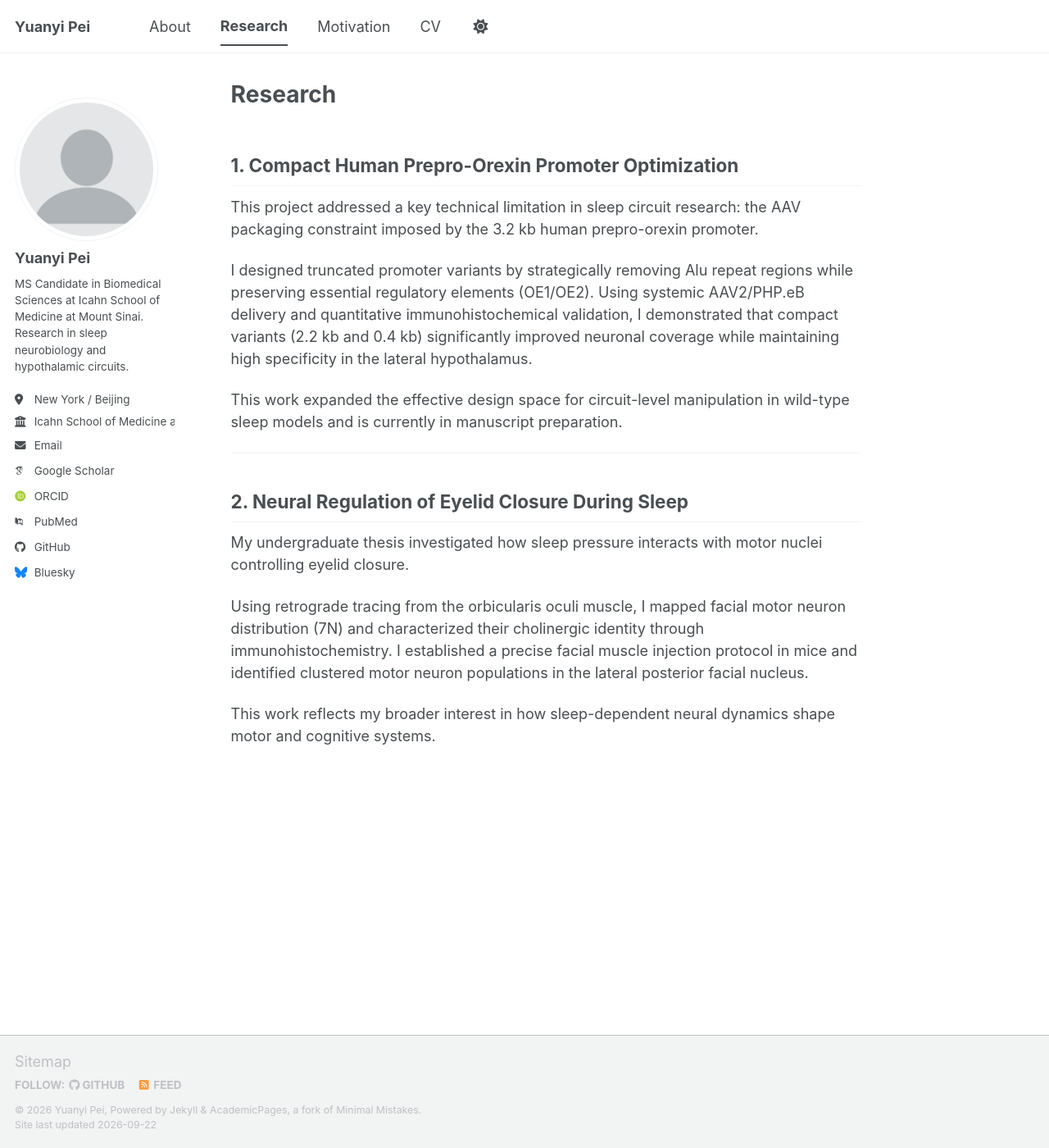
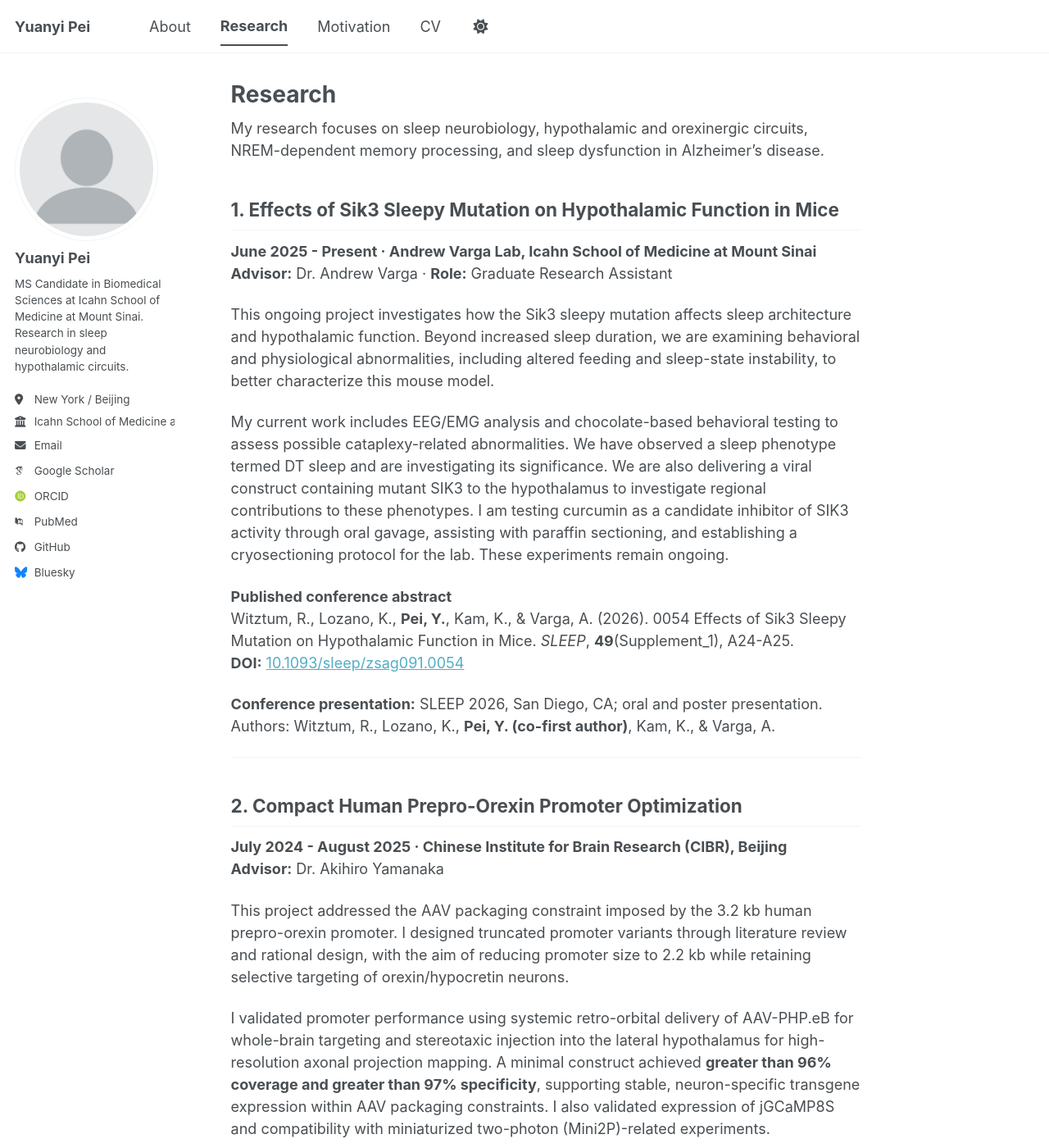
Before and after one commit to Yuanyi-Pei/YuanyiPei.github.io, a Jekyll site: the page built from _pages/research.md, in a window 1280 px wide and 1400 px high. Shown: the whole window at 82% size. Built offline with Jekyll 4.4.1, drawn with Linux system fonts in a browser that asks for light colours; some web fonts are replaced; a script bundle is joined from its source files by our own code; library files that are not in the unit come from our copies; some of the changed text lies outside the part shown.

Commit message:
Update research projects from CV with progress, authors and DOI

```diff
--- a/_pages/research.md
+++ b/_pages/research.md
@@ -5,20 +5,60 @@ permalink: /research/
 author_profile: true
 ---
 
-## 1. Compact Human Prepro-Orexin Promoter Optimization
+My research focuses on sleep neurobiology, hypothalamic and orexinergic circuits, NREM-dependent memory processing, and sleep dysfunction in Alzheimer's disease.
 
-This project addressed a key technical limitation in sleep circuit research: the AAV packaging constraint imposed by the 3.2 kb human prepro-orexin promoter.
+## 1. Effects of Sik3 Sleepy Mutation on Hypothalamic Function in Mice
 
-I designed truncated promoter variants by strategically removing Alu repeat regions while preserving essential regulatory elements (OE1/OE2). Using systemic AAV2/PHP.eB delivery and quantitative immunohistochemical validation, I demonstrated that compact variants (2.2 kb and 0.4 kb) significantly improved neuronal coverage while maintaining high specificity in the lateral hypothalamus.
+**June 2025 - Present · Andrew Varga Lab, Icahn School of Medicine at Mount Sinai**
+**Advisor:** Dr. Andrew Varga · **Role:** Graduate Research Assistant
 
-This work expanded the effective design space for circuit-level manipulation in wild-type sleep models and is currently in manuscript preparation.
+This ongoing project investigates how the Sik3 sleepy mutation affects sleep architecture and hypothalamic function. Beyond increased sleep duration, we are examining behavioral and physiological abnormalities, including altered feeding and sleep-state instability, to better characterize this mouse model.
+
+My current work includes EEG/EMG analysis and chocolate-based behavioral testing to assess possible cataplexy-related abnormalities. We have observed a sleep phenotype termed DT sleep and are investigating its significance. We are also delivering a viral construct containing mutant SIK3 to the hypothalamus to investigate regional contributions to these phenotypes. I am testing curcumin as a candidate inhibitor of SIK3 activity through oral gavage, assisting with paraffin sectioning, and establishing a cryosectioning protocol for the lab. These experiments remain ongoing.
+
+**Published conference abstract**
+Witztum, R., Lozano, K., **Pei, Y.**, Kam, K., & Varga, A. (2026). 0054 Effects of Sik3 Sleepy Mutation on Hypothalamic Function in Mice. *SLEEP*, **49**(Supplement_1), A24-A25.
+**DOI:** [10.1093/sleep/zsag091.0054](https://doi.org/10.1093/sleep/zsag091.0054)
+
+**Conference presentation:** SLEEP 2026, San Diego, CA; oral and poster presentation. Authors: Witztum, R., Lozano, K., **Pei, Y. (co-first author)**, Kam, K., & Varga, A.
 
 ---
 
-## 2. Neural Regulation of Eyelid Closure During Sleep
+## 2. Compact Human Prepro-Orexin Promoter Optimization
 
-My undergraduate thesis investigated how sleep pressure interacts with motor nuclei controlling eyelid closure.
+**July 2024 - August 2025 · Chinese Institute for Brain Research (CIBR), Beijing**
+**Advisor:** Dr. Akihiro Yamanaka
 
-Using retrograde tracing from the orbicularis oculi muscle, I mapped facial motor neuron distribution (7N) and characterized their cholinergic identity through immunohistochemistry. I established a precise facial muscle injection protocol in mice and identified clustered motor neuron populations in the lateral posterior facial nucleus.
+This project addressed the AAV packaging constraint imposed by the 3.2 kb human prepro-orexin promoter. I designed truncated promoter variants through literature review and rational design, with the aim of reducing promoter size to 2.2 kb while retaining selective targeting of orexin/hypocretin neurons.
 
-This work reflects my broader interest in how sleep-dependent neural dynamics shape motor and cognitive systems.
+I validated promoter performance using systemic retro-orbital delivery of AAV-PHP.eB for whole-brain targeting and stereotaxic injection into the lateral hypothalamus for high-resolution axonal projection mapping. A minimal construct achieved **greater than 96% coverage and greater than 97% specificity**, supporting stable, neuron-specific transgene expression within AAV packaging constraints. I also validated expression of jGCaMP8S and compatibility with miniaturized two-photon (Mini2P)-related experiments.
+
+**Manuscript:** **Pei, Y.**, Ohmura, Y., & Yamanaka, A. *Compact human prepro-orexin promoters for selective AAV2/PHP.eB-mediated targeting of orexin/hypocretin neurons.*
+**Status:** Submitted to *Cell Reports Methods*.
+**DOI:** Not listed for this submitted manuscript.
+
+---
+
+## 3. Neural Regulation of Eyelid Closure During Sleep
+
+**November 2024 - June 2025 · Undergraduate thesis**
+**Thesis author:** Yuanyi Pei · **Advisor:** Dr. Akihiro Yamanaka
+
+**Thesis title:** *Identification of the Sleep Regulatory Center Using Retrograde Tracing from the Orbicularis Oculi Muscle.*
+
+My undergraduate thesis investigated the neural pathways linking sleep regulation to eyelid closure. I designed surgical protocols for precise injections into the orbicularis oculi muscle in mice and established a retrograde tracing pipeline using tracers such as cholera toxin subunit B (CTB).
+
+Through tracing and immunohistochemical characterization, I identified a subpopulation of cholinergic (ChAT-positive) motor neurons in the lateral/peripheral region of the facial nucleus (7N). Preliminary evidence suggested hypothalamic inputs to these neurons. This work explored a possible link between hypothalamic sleep centers and sleep-related eyelid closure, with potential relevance to nocturnal lagophthalmos. The hypothalamic connection remains a preliminary finding.
+
+**Status:** Undergraduate thesis completed in June 2025. No publication DOI is listed for this project.
+
+---
+
+## Additional Research Training: In Vivo Imaging and Neural Data Analysis
+
+**June 2024 - October 2024 · Chen Liangyi Lab, Peking University, Beijing**
+**Role:** Undergraduate Research Intern
+
+I performed stereotaxic and cranial window surgeries for in vivo two-photon and wide-field single-photon imaging in awake mice. I processed calcium imaging data with CaImAn, applying motion correction and constrained non-negative matrix factorization (CNMF) to extract neural activity traces, and used custom Python scripts to analyze large field-of-view neural dynamics during behavioral tasks.
+
+For further details of my research training and technical skills, see my [CV]({{ '/cv/' | relative_url }}).
```
